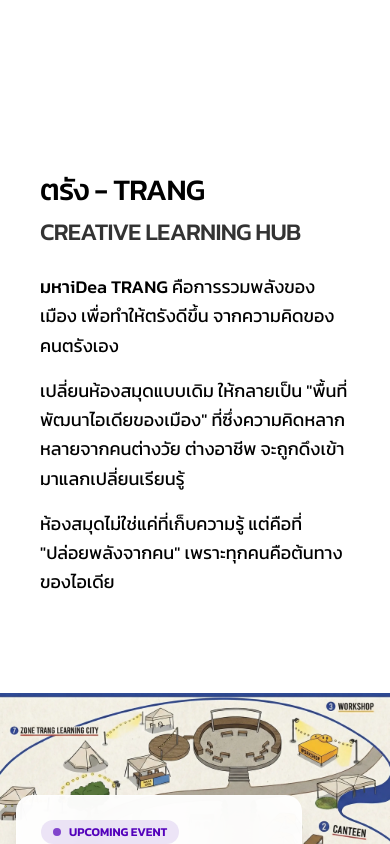
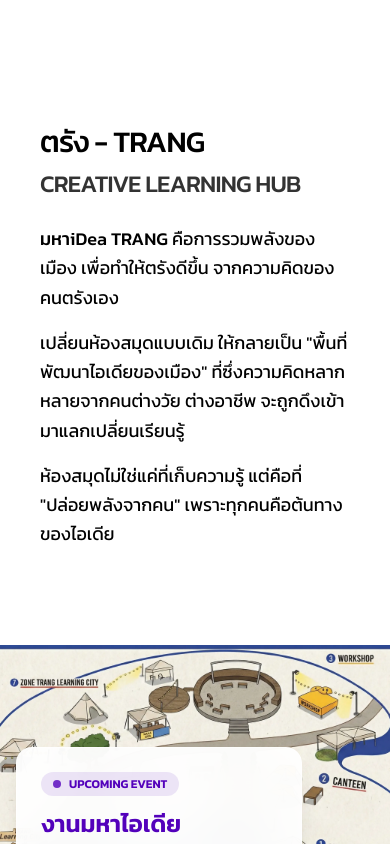
Before and after one commit to zoyoozau/maha-idea, a React (Vite) app: page / in a window 390 px wide. Shown: the part 1740-2584 px from the top of the page. Built offline with nearby package versions, Linux system fonts and the light colour scheme; no server answers.

Commit message:
style: reduce mobile hero text top margin to fix excessive gap on small screens

```diff
--- a/src/sections/Hero.tsx
+++ b/src/sections/Hero.tsx
@@ -137,7 +137,7 @@ export function Hero({ scrollY }: HeroProps) {
       {/* Content below video */}
       <div
         ref={textRef}
-        className="relative z-10 px-10 sm:px-6 md:px-8 lg:px-12 pb-24 lg:pb-32 mt-32 sm:mt-0"
+        className="relative z-10 px-10 sm:px-6 md:px-8 lg:px-12 pb-24 lg:pb-32 mt-20 sm:mt-0"
         style={{ animationDelay: '0.3s' }}
       >
         <div className="mx-auto" style={{ maxWidth: '766px' }}>
```
